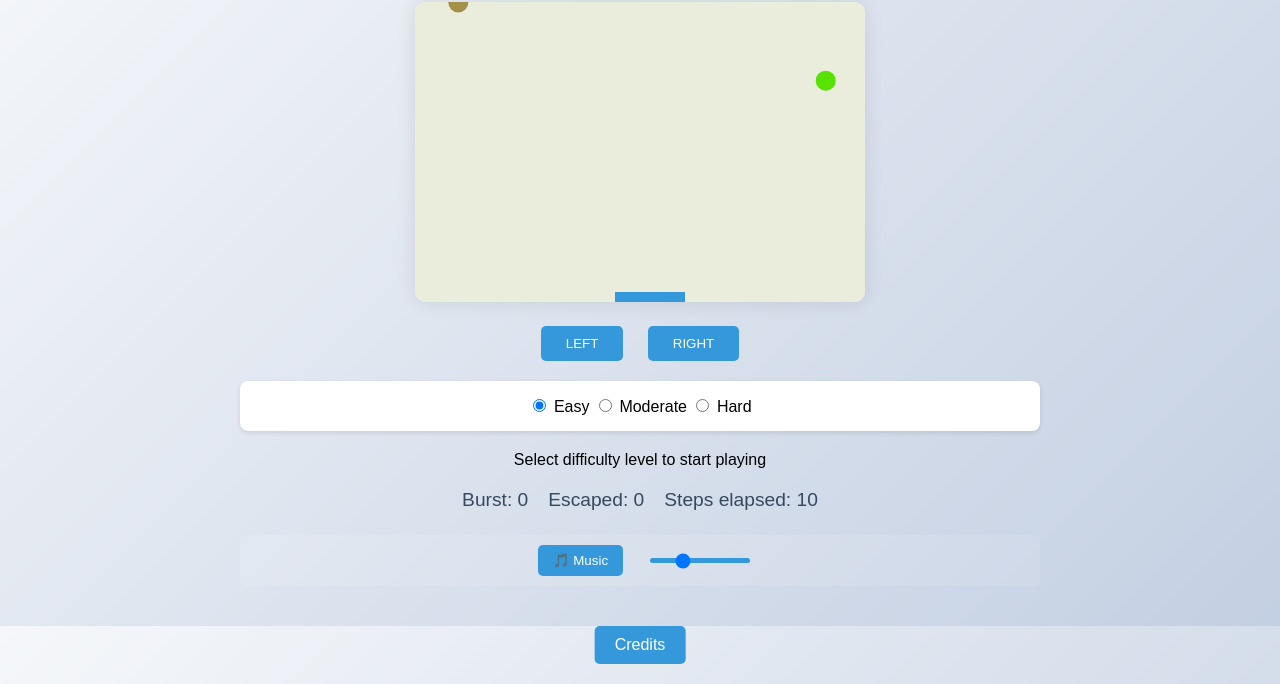
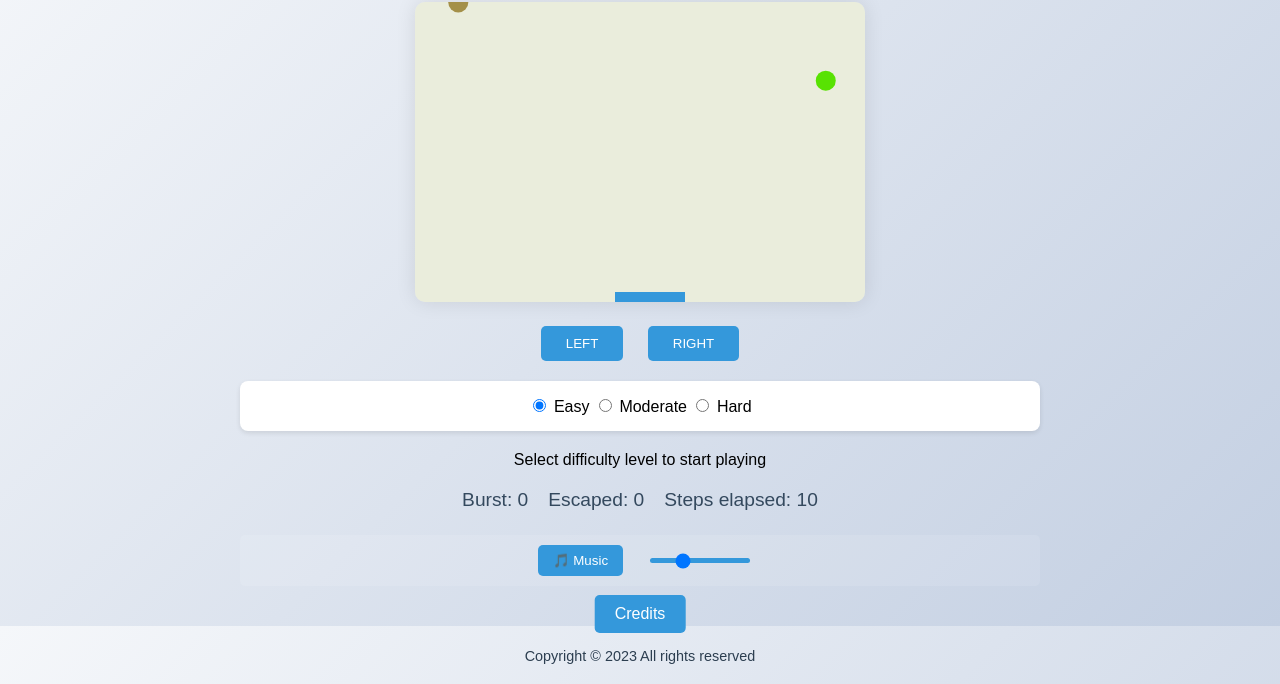
Before and after one commit to Tyrrnien81/Bubble-Burster, a plain HTML site: page index.html in a window 1280 px wide. Shown: the part 116-800 px from the top of the page. Drawn offline with Linux system fonts and the light colour scheme.

Commit message:
added copyrights

```diff
--- a/css/styles.css
+++ b/css/styles.css
@@ -166,10 +166,8 @@ body {
 
 /* Credits Button and Modal Styles */
 .credits-button {
-    position: fixed;
-    bottom: 20px;
-    left: 50%;
-    transform: translateX(-50%);
+    position: static; /* Override previous fixed positioning */
+    transform: none; /* Remove previous transform */
     background: #3498db;
     color: white;
     border: none;
@@ -179,6 +177,7 @@ body {
     transition: background 0.3s;
     font-size: 1em;
     z-index: 100;
+    margin-bottom: 5px; /* Add space between button and copyright */
 }
 
 .credits-button:hover {
@@ -243,6 +242,25 @@ body {
     padding: 5px 0;
 }
 
+/* Footer Container Styles */
+.footer-container {
+    position: fixed;
+    bottom: 20px;
+    left: 50%;
+    transform: translateX(-50%);
+    display: flex;
+    flex-direction: column; /* Changed to column layout */
+    align-items: center; /* Center align items */
+    gap: 10px; /* Reduced gap between elements */
+    z-index: 100;
+}
+
+.copyright-text {
+    color: #2c3e50;
+    font-size: 0.9em;
+    text-align: center; /* Center align text */
+}
+
 /* Responsive design for modal */
 @media (max-width: 768px) {
     .modal-content {
@@ -250,3 +268,14 @@ body {
         margin: 20% auto;
     }
 }
+
+/* Responsive design for footer */
+@media (max-width: 768px) {
+    .footer-container {
+        bottom: 10px;
+    }
+
+    .copyright-text {
+        font-size: 0.8em;
+    }
+}
--- a/index.html
+++ b/index.html
@@ -115,8 +115,13 @@
             </div>
         </div>
 
-        <!-- Add Credits Button -->
-        <button id="creditsButton" class="credits-button">Credits</button>
+        <!-- Add Footer Container -->
+        <div class="footer-container">
+            <button id="creditsButton" class="credits-button">Credits</button>
+            <span class="copyright-text"
+                >Copyright © 2023 All rights reserved</span
+            >
+        </div>
 
         <script src="js/effects.js"></script>
         <script src="js/audio.js"></script>
```
